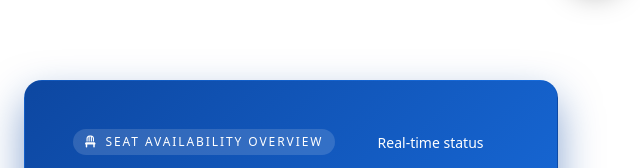
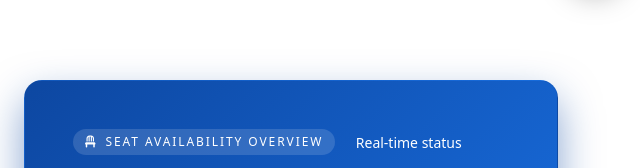
Before and after one commit to Heartthorb/vamika-library, a plain HTML site: page index.html in a window 1280 px wide. Shown: the part 800-968 px from the top of the page, 640-1280 px from the left. Drawn offline with nearby package versions, Linux system fonts and the light colour scheme.

Commit message:
Add extra spaces in seat availability section

```diff
--- a/index.html
+++ b/index.html
@@ -551,7 +551,7 @@
                 <div class="seat-card p-4 p-md-5">
                     <div class="d-flex justify-content-between align-items-center mb-3">
                         <span class="seat-pill"><i class="fa-solid fa-chair me-2"></i>Seat Availability Overview</span>
-                        <span class="small text-light-50">Real‑time status &nbsp;&nbsp;&nbsp;&nbsp;&nbsp;&nbsp;</span>
+                        <span class="small text-light-50">Real‑time status &nbsp;&nbsp;&nbsp;&nbsp;&nbsp;&nbsp;&nbsp;&nbsp;&nbsp;&nbsp;&nbsp;&nbsp;</span>
                     </div>
                     <div class="row text-center gy-3">
                         <div class="col-6">
```
